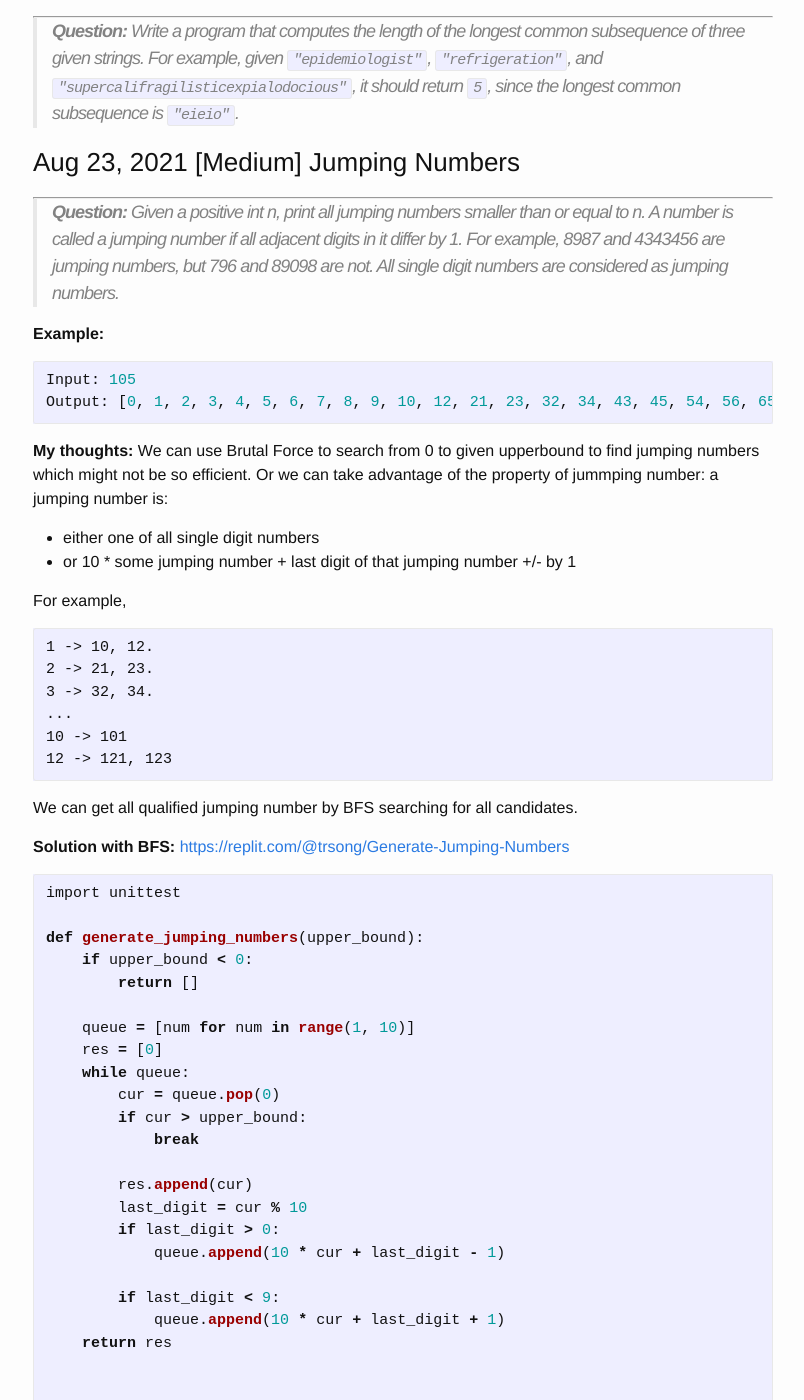
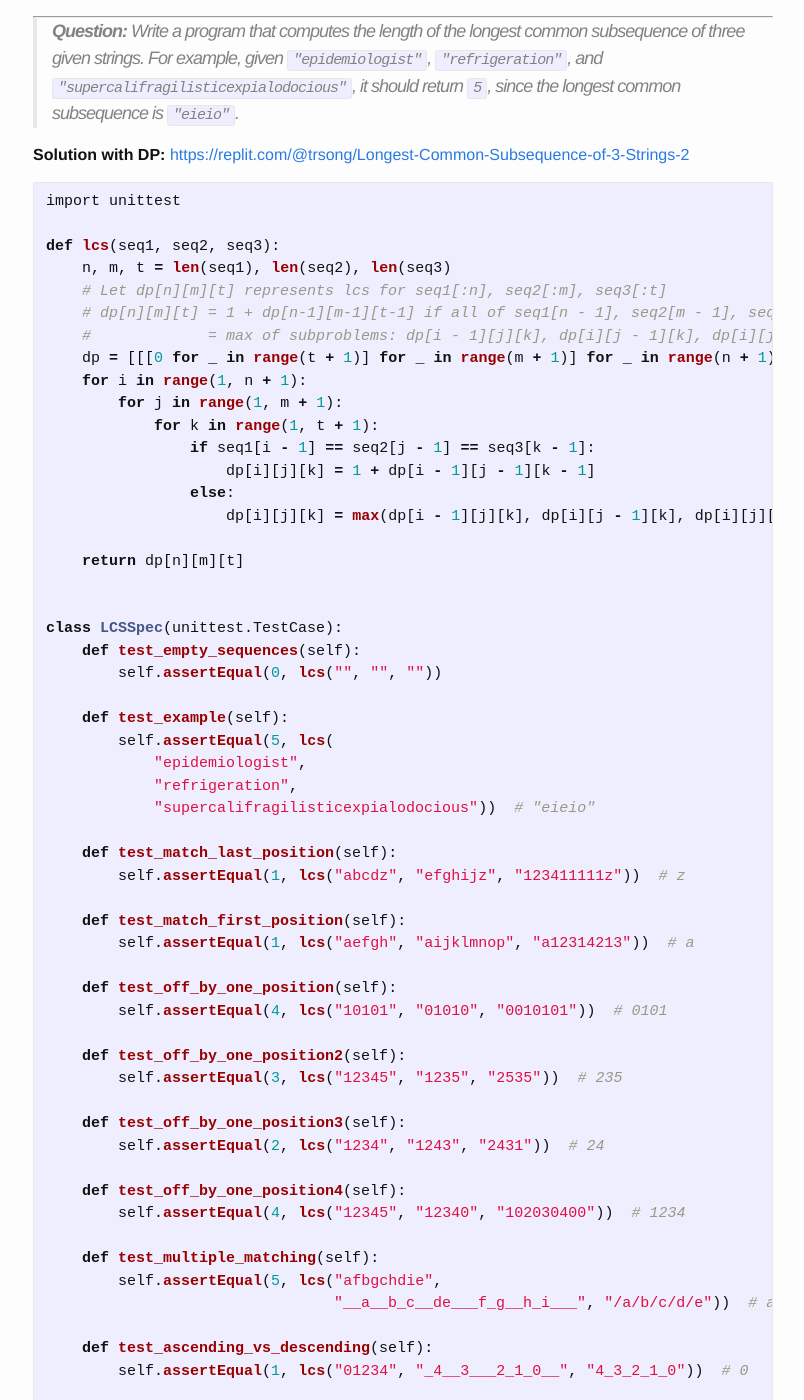
Before and after one commit to trsong/trsong.github.io, a Jekyll site: the page built from _posts/2021-08-01-DailyQuestionsAug.md, in a window 1280 px wide and 1400 px high, scrolled down 1215 px. Shown: the whole window, without its empty margins (237-1041 px from the left). Built offline with Jekyll 4.4.1, drawn with Linux system fonts in a browser that asks for light colours; some of the changed text lies outside the part shown.

Commit message:
Add solution to Aug 24 question.

````diff
--- a/_posts/2021-08-01-DailyQuestionsAug.md
+++ b/_posts/2021-08-01-DailyQuestionsAug.md
@@ -24,6 +24,76 @@ categories: Python/Java
 ### Aug 24, 2021 \[Hard\] Longest Common Subsequence of Three Strings
 ---
 > **Question:** Write a program that computes the length of the longest common subsequence of three given strings. For example, given `"epidemiologist"`, `"refrigeration"`, and `"supercalifragilisticexpialodocious"`, it should return `5`, since the longest common subsequence is `"eieio"`.
+
+**Solution with DP:** [https://replit.com/@trsong/Longest-Common-Subsequence-of-3-Strings-2](https://replit.com/@trsong/Longest-Common-Subsequence-of-3-Strings-2)
+```py
+import unittest
+
+def lcs(seq1, seq2, seq3):
+    n, m, t = len(seq1), len(seq2), len(seq3)
+    # Let dp[n][m][t] represents lcs for seq1[:n], seq2[:m], seq3[:t]
+    # dp[n][m][t] = 1 + dp[n-1][m-1][t-1] if all of seq1[n - 1], seq2[m - 1], seq3[t - 1] match
+    #             = max of subproblems: dp[i - 1][j][k], dp[i][j - 1][k], dp[i][j][k - 1] otherwise
+    dp = [[[0 for _ in range(t + 1)] for _ in range(m + 1)] for _ in range(n + 1)]
+    for i in range(1, n + 1):
+        for j in range(1, m + 1):
+            for k in range(1, t + 1):
+                if seq1[i - 1] == seq2[j - 1] == seq3[k - 1]:
+                    dp[i][j][k] = 1 + dp[i - 1][j - 1][k - 1]
+                else:
+                    dp[i][j][k] = max(dp[i - 1][j][k], dp[i][j - 1][k], dp[i][j][k - 1])
+
+    return dp[n][m][t]
+
+
+class LCSSpec(unittest.TestCase):
+    def test_empty_sequences(self):
+        self.assertEqual(0, lcs("", "", ""))
+
+    def test_example(self):
+        self.assertEqual(5, lcs(
+            "epidemiologist",
+            "refrigeration",
+            "supercalifragilisticexpialodocious"))  # "eieio"
+
+    def test_match_last_position(self):
+        self.assertEqual(1, lcs("abcdz", "efghijz", "123411111z"))  # z
+
+    def test_match_first_position(self):
+        self.assertEqual(1, lcs("aefgh", "aijklmnop", "a12314213"))  # a
+
+    def test_off_by_one_position(self):
+        self.assertEqual(4, lcs("10101", "01010", "0010101"))  # 0101
+
+    def test_off_by_one_position2(self):
+        self.assertEqual(3, lcs("12345", "1235", "2535"))  # 235
+
+    def test_off_by_one_position3(self):
+        self.assertEqual(2, lcs("1234", "1243", "2431"))  # 24
+
+    def test_off_by_one_position4(self):
+        self.assertEqual(4, lcs("12345", "12340", "102030400"))  # 1234
+
+    def test_multiple_matching(self):
+        self.assertEqual(5, lcs("afbgchdie",
+                                "__a__b_c__de___f_g__h_i___", "/a/b/c/d/e"))  # abcde
+
+    def test_ascending_vs_descending(self):
+        self.assertEqual(1, lcs("01234", "_4__3___2_1_0__", "4_3_2_1_0"))  # 0
+
+    def test_multiple_ascending(self):
+        self.assertEqual(5, lcs("012312342345", "012345", "0123401234"))  # 01234
+
+    def test_multiple_descending(self):
+        self.assertEqual(5, lcs("54354354421", "5432432321", "54321"))  # 54321
+
+    def test_same_length_strings(self):
+        self.assertEqual(2, lcs("ABCD", "EACB", "AFBC"))  # AC
+
+
+if __name__ == '__main__':
+    unittest.main(exit=False, verbosity=2)
+```
 
 
 ### Aug 23, 2021 \[Medium\] Jumping Numbers
````
